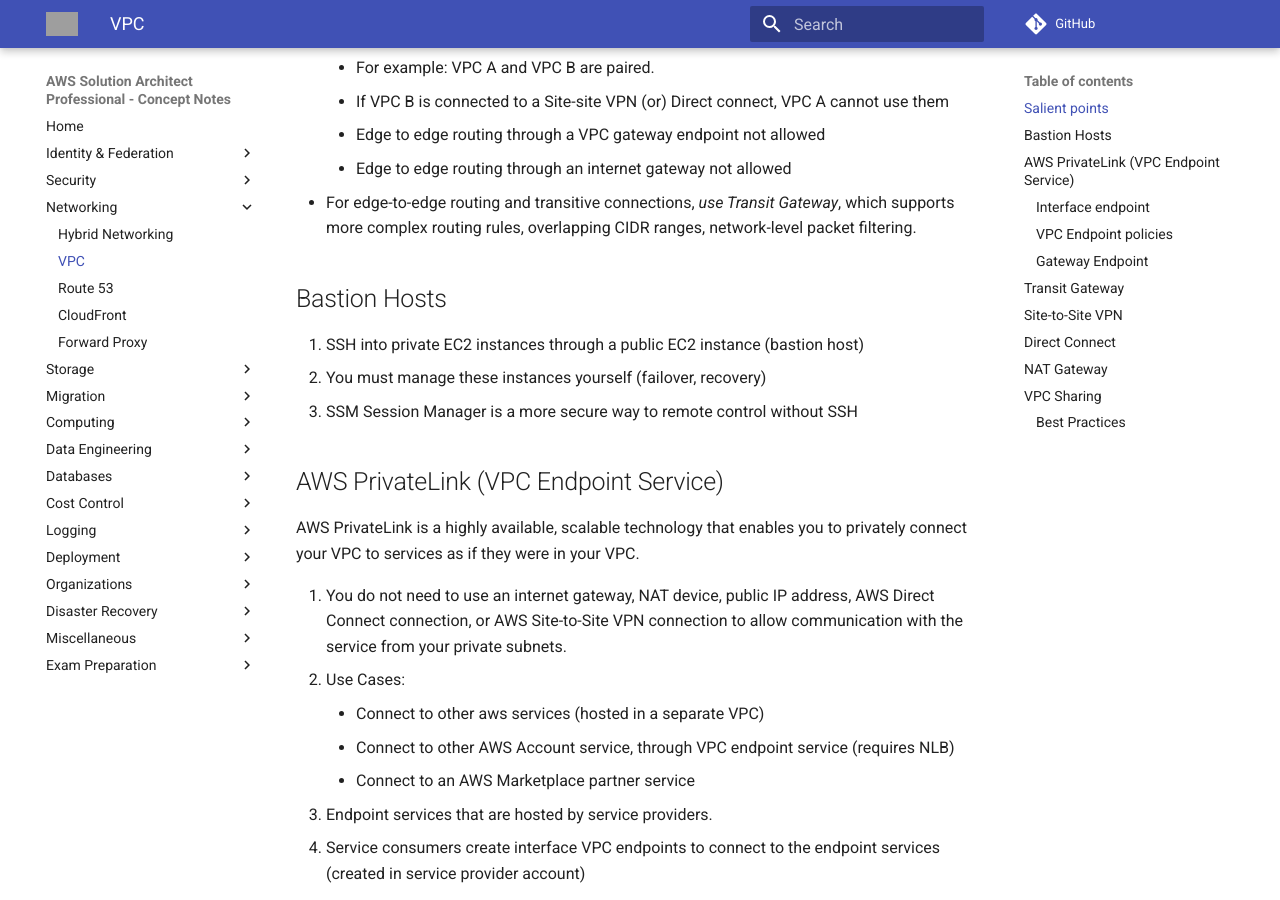
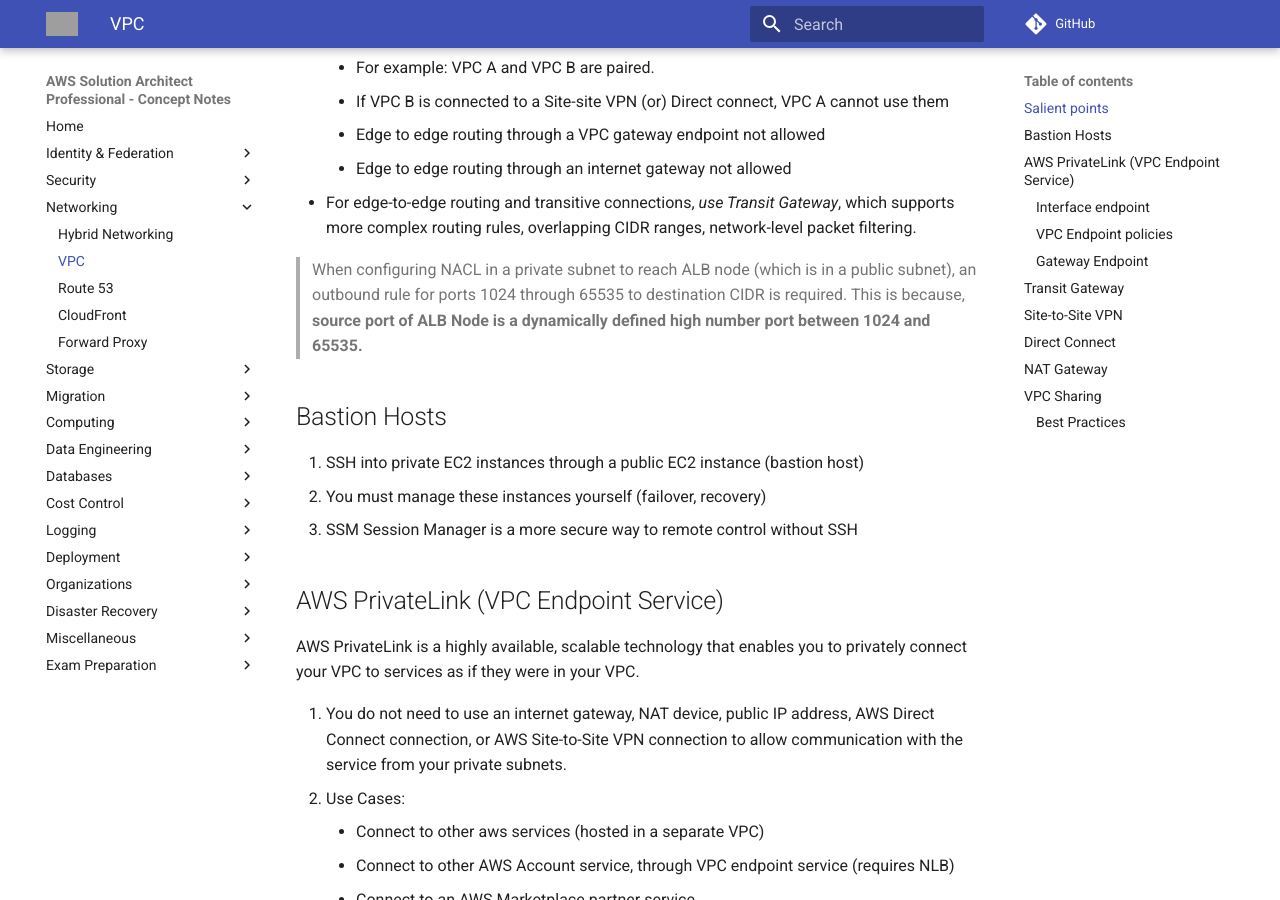
Before and after one commit to jeyabalajis/aws-certified-sa-pro-notes, an MkDocs documentation site: the page built from docs/network/vpc.md, in a window 1280 px wide and 900 px high, scrolled down 521 px. Built offline with MkDocs 1.6.1 and Material for MkDocs 9.7.7, drawn with Linux system fonts in a browser that asks for light colours; comment, search, counter and statistics services are not loaded; grey boxes are pictures that could not be loaded.

Commit message:
Update vpc.md

```diff
--- a/docs/network/vpc.md
+++ b/docs/network/vpc.md
@@ -14,6 +14,8 @@
     - Edge to edge routing through a VPC gateway endpoint not allowed
     - Edge to edge routing through an internet gateway not allowed
 - For edge-to-edge routing and transitive connections, _use Transit Gateway_, which supports more complex routing rules, overlapping CIDR ranges, network-level packet filtering.
+
+> When configuring NACL in a private subnet to reach ALB node (which is in a public subnet), an outbound rule for ports 1024 through 65535 to destination CIDR is required. This is because, **source port of ALB Node is a dynamically defined high number port between 1024 and 65535.**
 
 ##  Bastion Hosts
 1. SSH into private EC2 instances through a public EC2 instance (bastion host)
```
